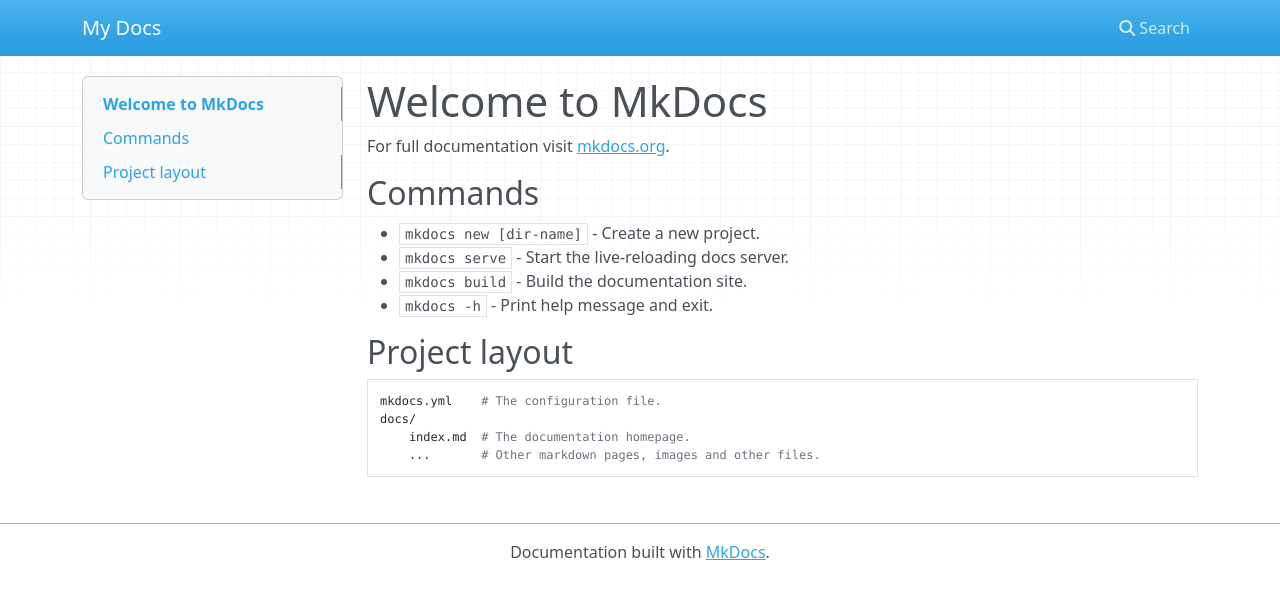
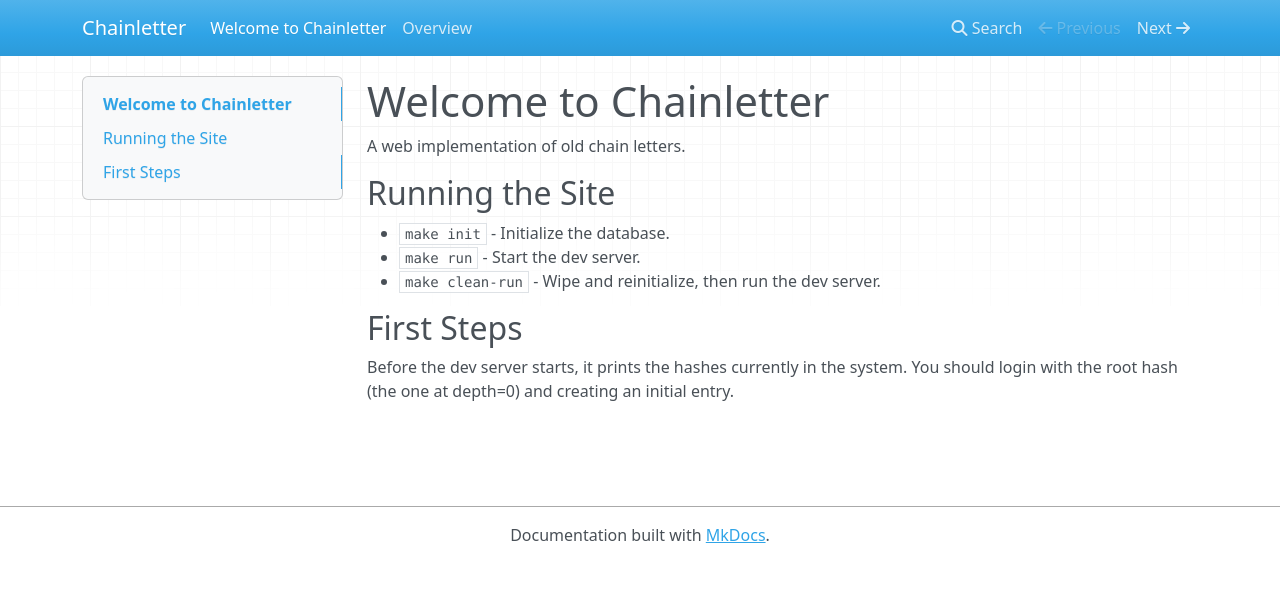
Before and after one commit to ajwood/ChainLetter, an MkDocs documentation site: the page built from docs/index.md, in a window 1280 px wide. Shown: the top 599 px of the page. Built offline with MkDocs 1.6.1, drawn with Linux system fonts in a browser that asks for light colours; nearby versions of some CDN libraries.

Commit message:
Add some documentation

```diff
--- a/docs/index.md
+++ b/docs/index.md
@@ -1,17 +1,15 @@
-# Welcome to MkDocs
+# Welcome to Chainletter
 
-For full documentation visit [mkdocs.org](https://www.mkdocs.org).
+A web implementation of old chain letters.
 
-## Commands
+## Running the Site
 
-* `mkdocs new [dir-name]` - Create a new project.
-* `mkdocs serve` - Start the live-reloading docs server.
-* `mkdocs build` - Build the documentation site.
-* `mkdocs -h` - Print help message and exit.
+* `make init` - Initialize the database.
+* `make run` - Start the dev server.
+* `make clean-run` - Wipe and reinitialize, then run the dev server.
 
-## Project layout
+## First Steps
 
-    mkdocs.yml    # The configuration file.
-    docs/
-        index.md  # The documentation homepage.
-        ...       # Other markdown pages, images and other files.
+Before the dev server starts, it prints the hashes currently in the system. You
+should login with the root hash (the one at depth=0) and creating an initial
+entry.
--- a/mkdocs.yml
+++ b/mkdocs.yml
@@ -1 +1 @@
-site_name: My Docs
+site_name: Chainletter
```
Also changed, not shown: docs/overview.md (added, +20 -0 lines).
